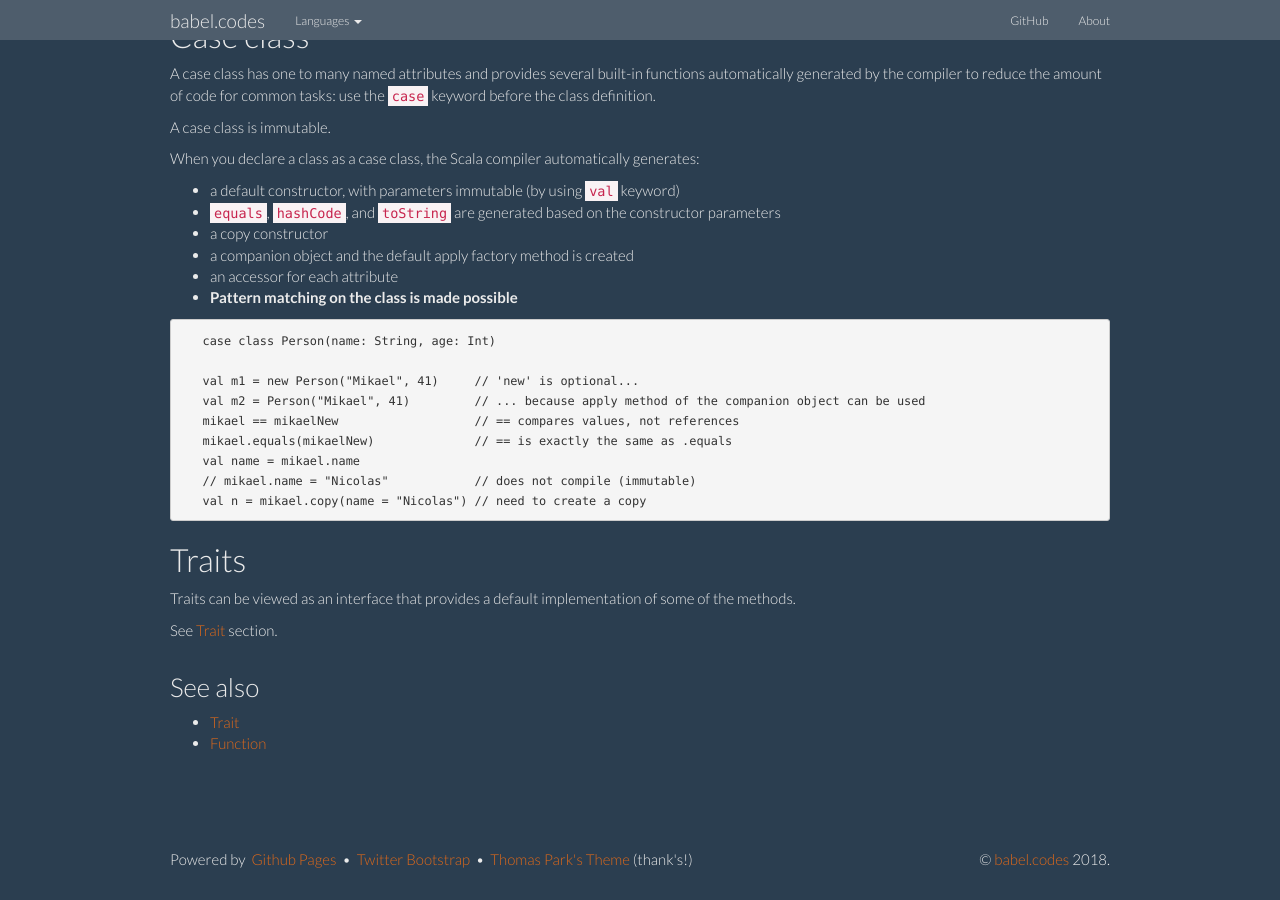
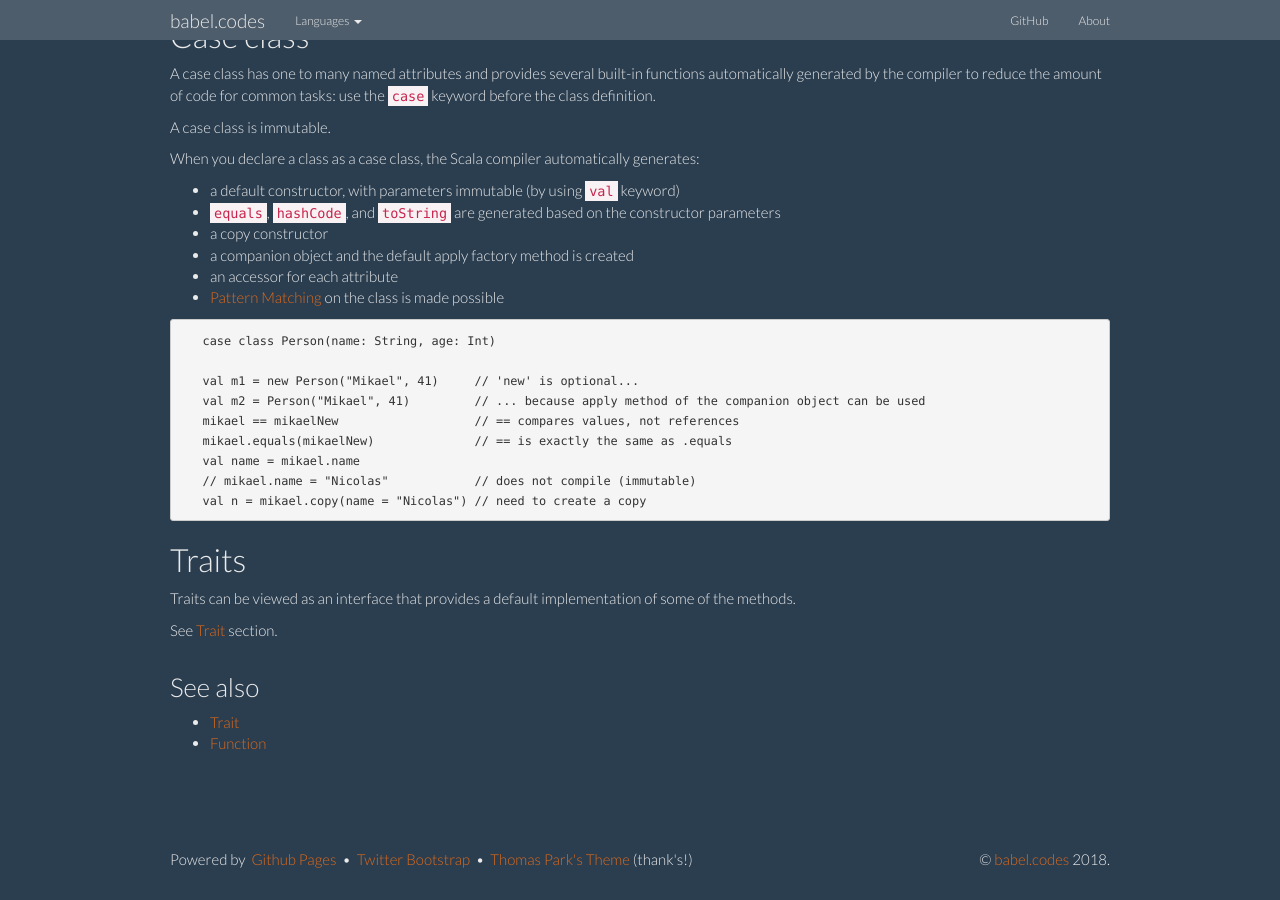
Before and after one commit to babelcodes/babelcodes.github.io, a Jekyll site: the page built from _languages/Scala/Class.md, in a window 1280 px wide and 900 px high, scrolled down 2812 px. Built offline with Jekyll 4.4.1, drawn with Linux system fonts in a browser that asks for light colours; nearby versions of some CDN libraries; part of the change alters nothing that is shown.

````diff
--- a/_languages/Scala/Class.md
+++ b/_languages/Scala/Class.md
@@ -168,7 +168,7 @@ When you declare a class as a case class, the Scala compiler automatically gener
 - a copy constructor
 - a companion object and the default apply factory method is created
 - an accessor for each attribute
-- __Pattern matching on the class is made possible__
+- [Pattern Matching](/functional/PatternMatching) on the class is made possible
 
 ```
    case class Person(name: String, age: Int)
````
